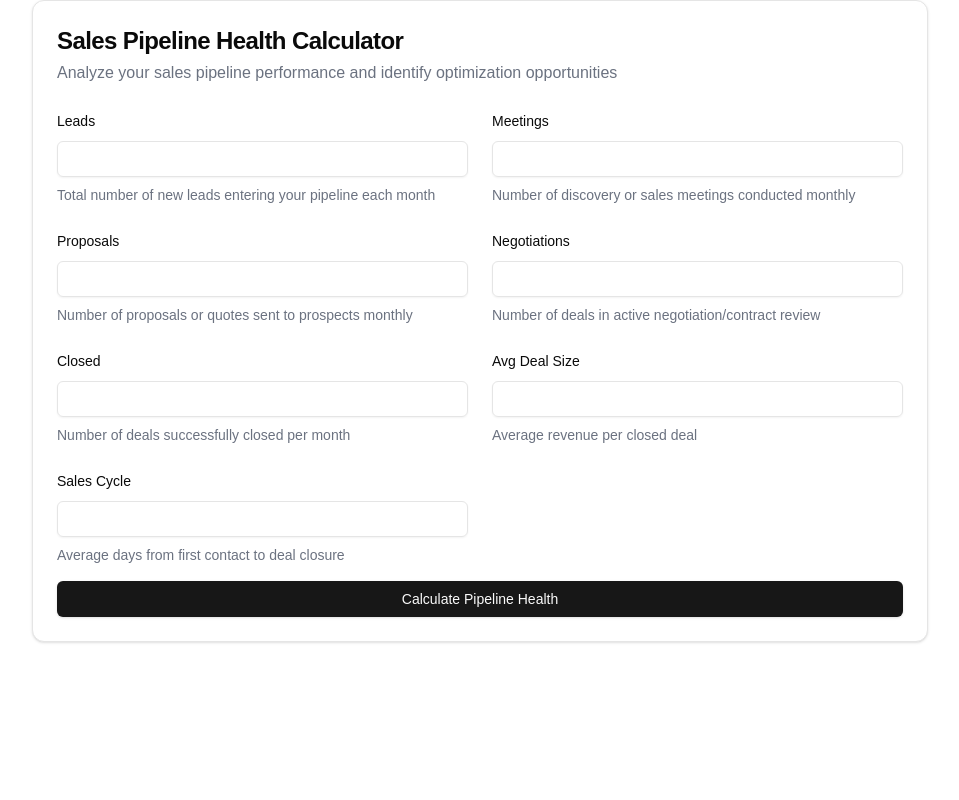
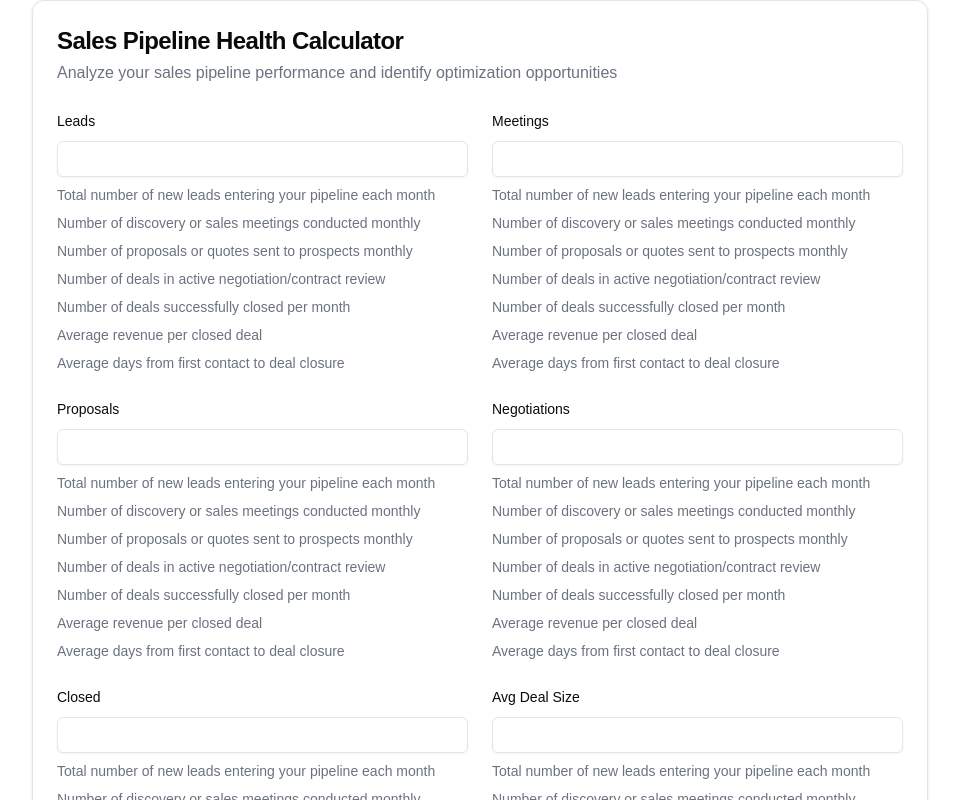
Before and after one commit to upfront-operations/pipeline-calc, a Next.js app: page / in a window 1280 px wide. Shown: the top 800 px of the page, without its empty margins (160-1119 px from the left). Built offline with nearby package versions, Linux system fonts and the light colour scheme.

Commit message:
fix: helpertext definitions

```diff
--- a/app/page.tsx
+++ b/app/page.tsx
@@ -51,15 +51,16 @@ const PipelineCalculator = () => {
 
   const [results, setResults] = useState<Results | null>(null);
 
-  const helperText: { [key: string]: string } = {
-    leads: "Total number of new leads entering your pipeline each month",
-    meetings: "Number of discovery or sales meetings conducted monthly",
-    proposals: "Number of proposals or quotes sent to prospects monthly",
-    negotiations: "Number of deals in active negotiation/contract review",
-    closed: "Number of deals successfully closed per month",
-    avgDealSize: "Average revenue per closed deal",
-    salesCycle: "Average days from first contact to deal closure"
-  };
+  type HelperTextKey = keyof typeof pipelineData;
+  const helperText: [HelperTextKey, string][] = [
+    ['leads', "Total number of new leads entering your pipeline each month"],
+    ['meetings', "Number of discovery or sales meetings conducted monthly"],
+    ['proposals', "Number of proposals or quotes sent to prospects monthly"],
+    ['negotiations', "Number of deals in active negotiation/contract review"],
+    ['closed', "Number of deals successfully closed per month"],
+    ['avgDealSize', "Average revenue per closed deal"],
+    ['salesCycle', "Average days from first contact to deal closure"],
+  ];
 
   const calculateMetrics = () => {
     const numbers = {
@@ -140,7 +141,8 @@ const PipelineCalculator = () => {
                     value={value}
                     onChange={(e) => setPipelineData({...pipelineData, [key]: e.target.value})}
                   />
-                  <p className="text-sm text-gray-500">{(helperText as { [key: string]: string })[key]}</p>
+                  {helperText.map(([key, text]) => (
+                    <p key={key} className="text-sm text-gray-500">{text}</p>))}
                 </div>
               ))}
             </div>
```
